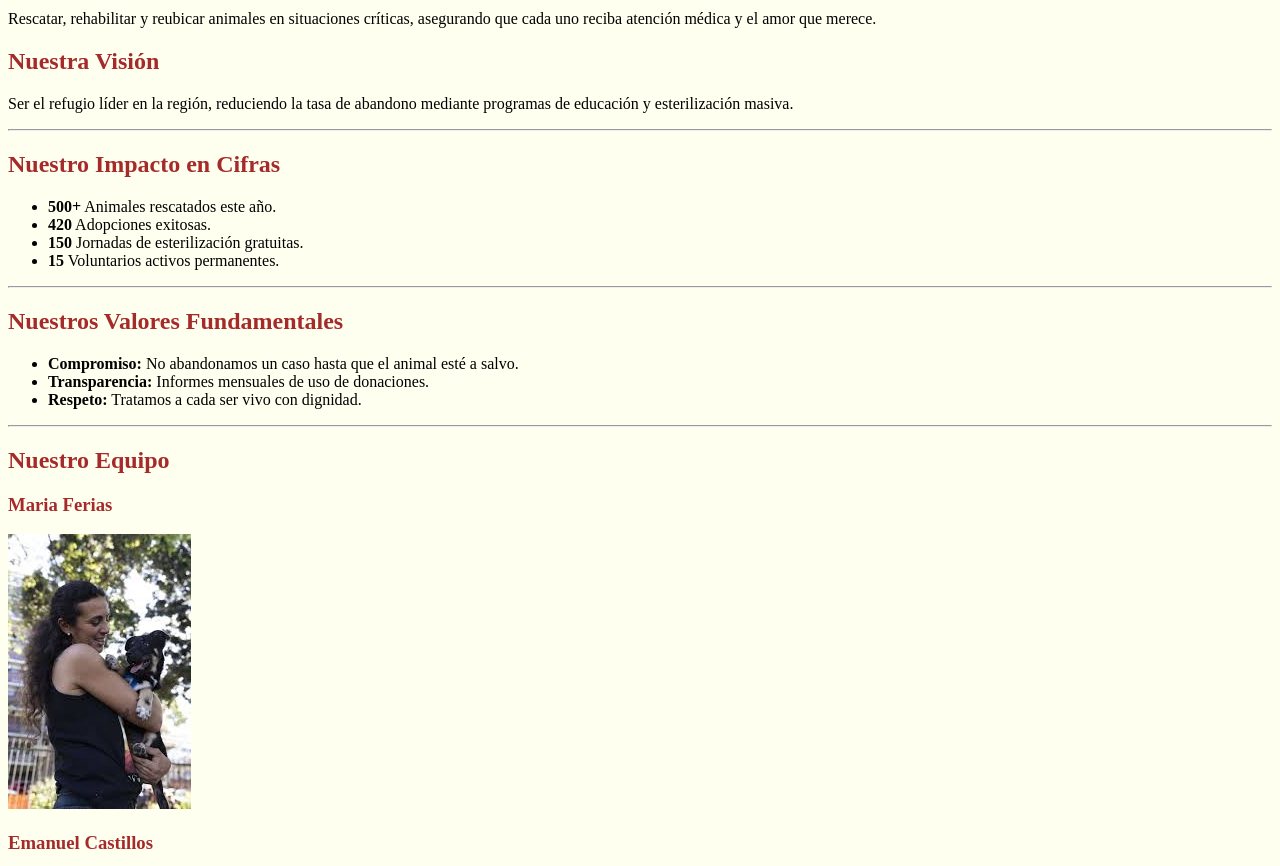
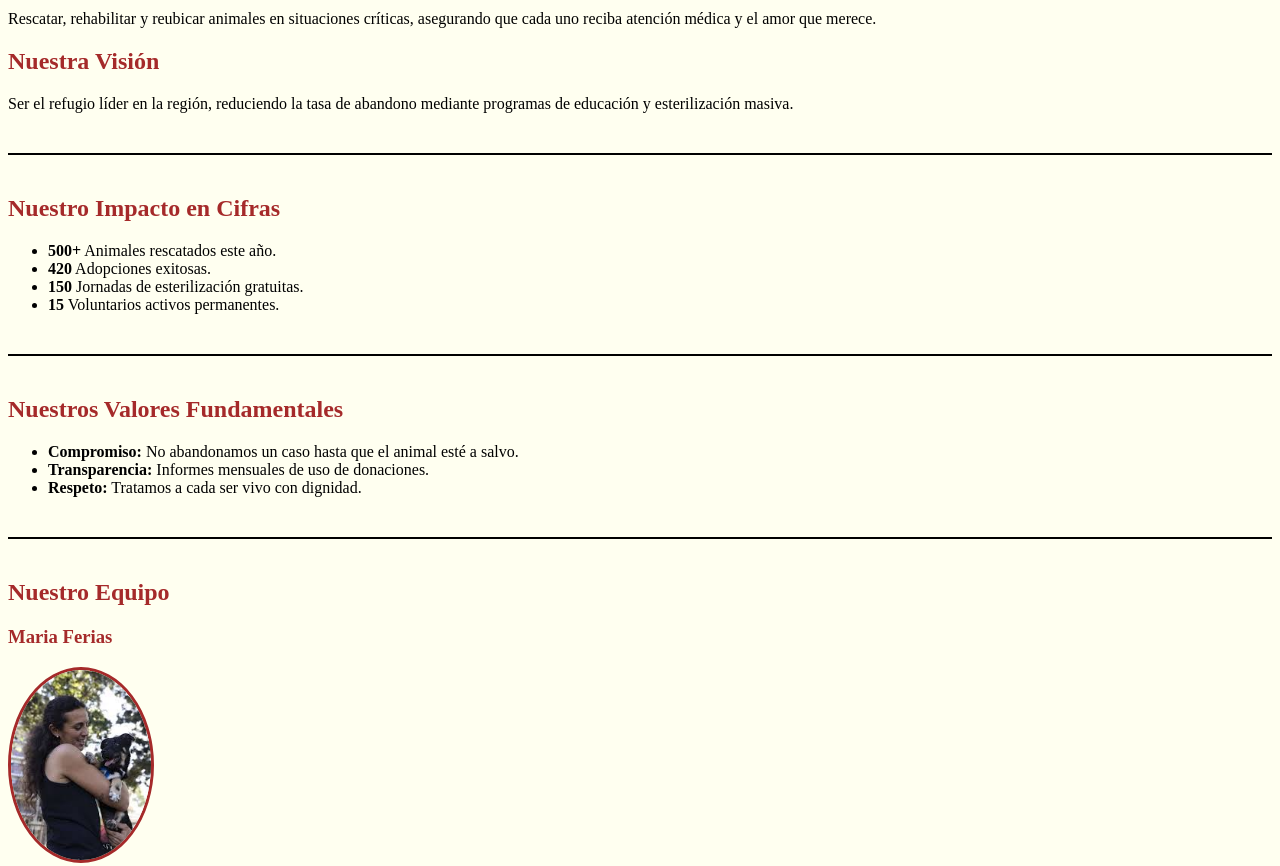
Before and after one commit to Matibz7/Tp-Taller-de-mercado-web, a plain HTML site: page nosotros.html in a window 1280 px wide. Shown: the part 280-1146 px from the top of the page. Drawn offline with Linux system fonts and the light colour scheme.

Commit message:
fix: arreglo las imagenes y las pongo en la hoja de estilo stile.css

```diff
--- a/style.css
+++ b/style.css
@@ -4,7 +4,10 @@ body {
 }
 
 hr {
-    background-color: black;
+    border: 0;
+    height: 2px;
+    background-color: black; /* Cambié a brown para que combine mejor */
+    margin: 40px 0;
 }
 
 nav {
@@ -18,3 +21,11 @@ h2 {
 h3 {
     color: brown;
 }
+
+.foto-equipo {
+    height: 190px;
+    width: 140px;
+    object-fit: cover;
+    border: 3px solid brown;
+    border-radius: 50%;
+}
```
